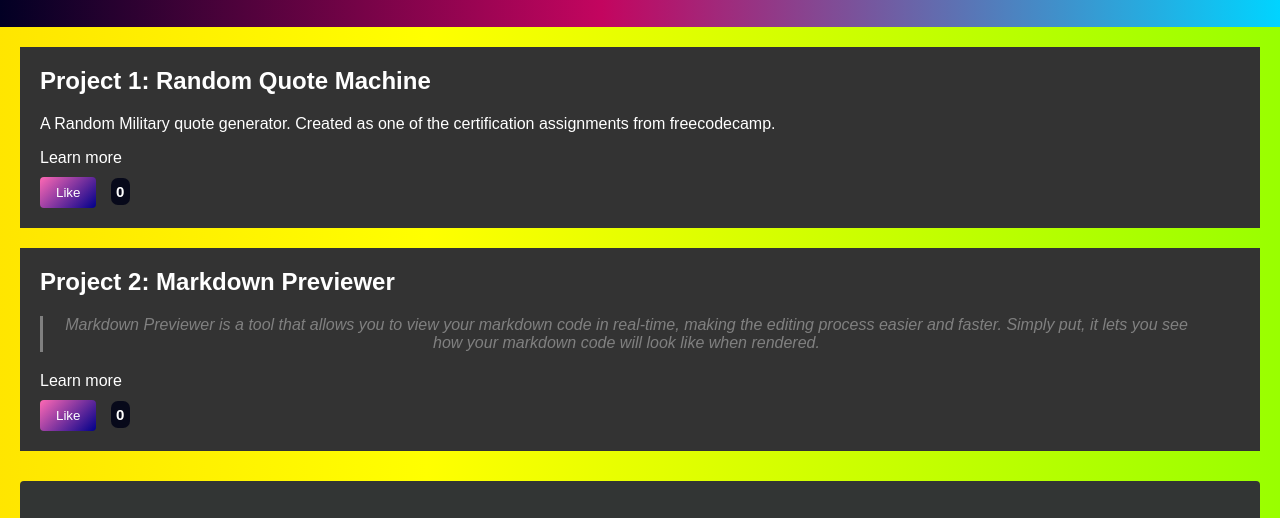
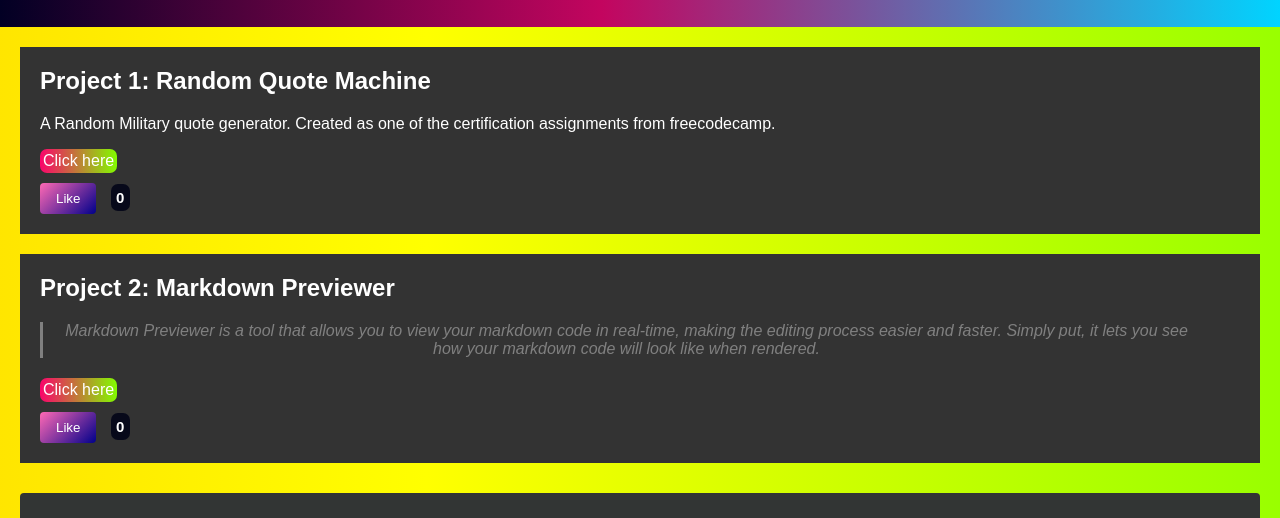
Before and after one commit to johnliter/Front-End-Development-Libraries-Projects, a plain HTML site: page index.html in a window 1280 px wide. Shown: the part 182-700 px from the top of the page. Drawn offline with Linux system fonts and the light colour scheme.

Commit message:
Update index.html

```diff
--- a/index.html
+++ b/index.html
@@ -22,7 +22,7 @@
     <section class="project">
       <h2>Project 1: Random Quote Machine</h2>
       <p>A Random Military quote generator. Created as one of the certification assignments from freecodecamp.</p>
-      <p><a href="https://johnliter.github.io/Project-1-Random-Quote-Machine/" target="_blank">Learn more</a></p>
+      <p><a href="https://johnliter.github.io/Project-1-Random-Quote-Machine/" class="button" target="_blank">Click here</a></p>
       <button class="like-button">Like</button>
       <span class="like-count">0</span>
 
@@ -36,7 +36,7 @@
         <p>Markdown Previewer is a tool that allows you to view your markdown code in real-time, making the editing process easier and faster. Simply put, it lets you see how your markdown code will look like when rendered.</p>
       </blockquote>
     </div>
-      <p><a href="https://johnliter.github.io/Project-2-Markdown-Previewer/" target="_blank">Learn more</a></p>
+      <p><a href="https://johnliter.github.io/Project-2-Markdown-Previewer/" class="button" target="_blank">Click here</a></p>
       <button class="like-button">Like</button>
       <span class="like-count">0</span>
     </section>
```
